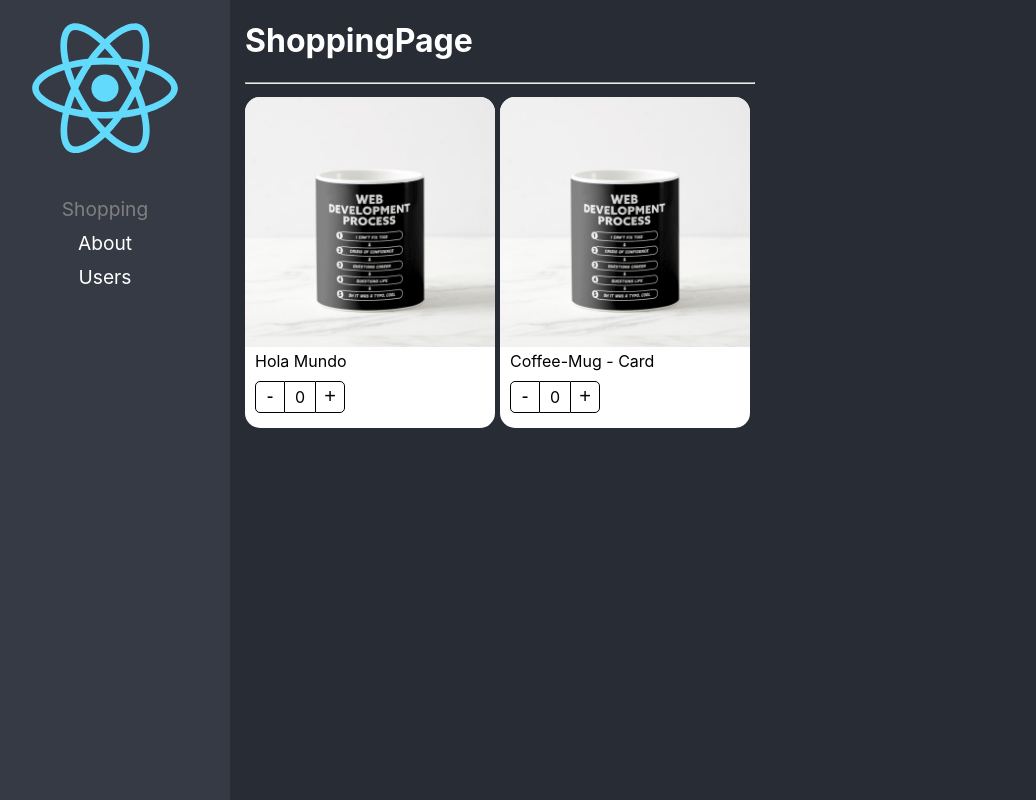
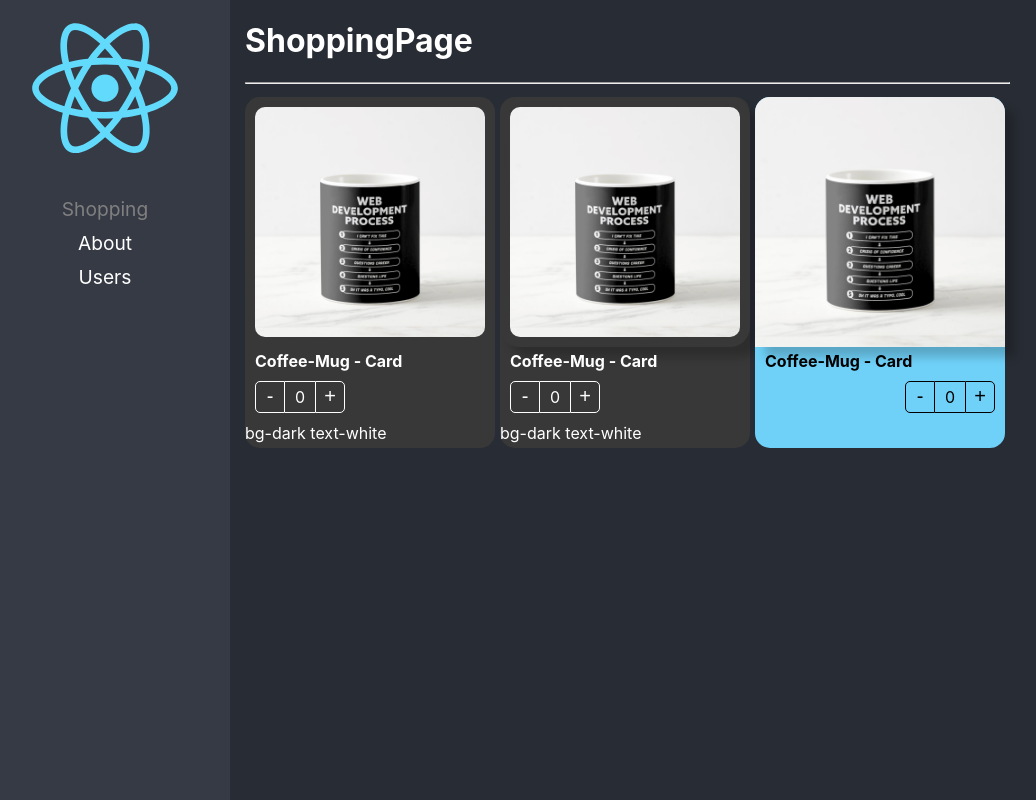
Before and after one commit to salcrom/react-app, a React (Create React App) app: page / in a window 1280 px wide. Shown: the whole page, without its empty margins (20-1056 px from the left). Built offline with nearby package versions, Linux system fonts and the light colour scheme.

Commit message:
Component Extend Styles - listo

```diff
--- a/src/02-component-patterns/components/ProductButtons.tsx
+++ b/src/02-component-patterns/components/ProductButtons.tsx
@@ -1,15 +1,24 @@
-import { useContext } from "react"
+import { CSSProperties, useContext } from "react"
 import { ProductContext } from "./ProductCard"
 
 import styles from '../styles/styles.module.css'
 
 
-export const ProductButtons = () => {
+export interface Props {
+    className?: string,
+    style?: CSSProperties;
+}
+
+
+export const ProductButtons = ( { className, style }: Props ) => {
 
     const { increaseBy, counter } = useContext( ProductContext )
 
     return (
-        <div className={ styles.buttonsContainer }>
+        <div
+            className={ `${styles.buttonsContainer} ${ className }` }
+            style={ style }
+        >
             <button
                 className={ styles.buttonMinus }
                 onClick={ () => increaseBy(-1) }
--- a/src/02-component-patterns/components/ProductCard.tsx
+++ b/src/02-component-patterns/components/ProductCard.tsx
@@ -1,7 +1,7 @@
-import { createContext } from 'react';
+import { createContext, CSSProperties, ReactElement } from 'react';
 
 import { useProduct } from '../hooks/useProduct'
-import { ProductCardProps, ProductContextProps } from '../interfaces/interfaces';
+import { ProductContextProps, Product } from '../interfaces/interfaces';
 
 import styles from '../styles/styles.module.css'
 
@@ -10,9 +10,16 @@
 const { Provider } = ProductContext;
 
 
+export interface Props {
+    product: Product;
+    children?: ReactElement | ReactElement[];
+    className?: string;
+    style?: CSSProperties;
+}
 
 
-export const ProductCard = ({ children, product }: ProductCardProps ) => {
+
+export const ProductCard = ({ children, product, className, style }: Props ) => {
 
     const { counter, increaseBy } = useProduct()
 
@@ -22,8 +29,11 @@
             increaseBy,
             product
         }}>
-            <div className={ styles.productCard }>
-                { children }
+            <div
+                className={ `${ styles.productCard } ${ className }` }
+                style={ style }
+            >
+                { children } { className }
             </div>
         </Provider>
     )
--- a/src/02-component-patterns/components/ProductImage.tsx
+++ b/src/02-component-patterns/components/ProductImage.tsx
@@ -1,12 +1,19 @@
-import { useContext } from "react";
+import { CSSProperties, useContext } from "react";
 import { ProductContext } from "./ProductCard";
 
 import noImage from '../assets/no-image.jpg'
 import styles from '../styles/styles.module.css'
 
 
+export interface Props {
+    className?: string;
+    img?: string;
+    style?: CSSProperties;
+}
 
-export const ProductImage = ({ img = '' }) => {
+
+
+export const ProductImage = ({ img, className, style }: Props) => {
 
     const { product } = useContext( ProductContext );
     let imgToShow: string;
@@ -20,6 +27,11 @@
     }
 
     return (
-        <img className={ styles.productImg } src={ imgToShow } alt="Product" />
+        <img
+            className={ `${styles.productImg} ${ className }` }
+            src={ imgToShow }
+            style={ style }
+            alt="Product"
+        />
     )
 }
--- a/src/02-component-patterns/components/ProductTitle.tsx
+++ b/src/02-component-patterns/components/ProductTitle.tsx
@@ -1,15 +1,25 @@
-import { useContext } from "react";
+import { CSSProperties, useContext } from "react";
 import { ProductContext } from "./ProductCard";
 
 import styles from '../styles/styles.module.css'
 
 
-export const ProductTitle = ({ title }: { title?: string }) => {
+export interface Props {
+    className?: string;
+    title?: string;
+    style?: CSSProperties;
+}
+
+
+export const ProductTitle = ({ title, className, style }: Props) => {
 
     const { product } = useContext( ProductContext );
 
     return (
-        <span className={ styles.productDescription }>
+        <span
+            className={ `${styles.productDescription} ${ className }` }
+            style={ style }
+        >
             { title ? title : product.title }
         </span>
     )
--- a/src/02-component-patterns/pages/ShoppingPage.tsx
+++ b/src/02-component-patterns/pages/ShoppingPage.tsx
@@ -1,5 +1,5 @@
 import { ProductButtons, ProductCard, ProductImage, ProductTitle } from "../components"
-
+import "../styles/custom-styles.css";
 
 const product = {
     id: '1',
@@ -20,16 +20,42 @@
                 flexWrap: 'wrap'
             }}>
 
-                <ProductCard product={ product } >
-                    <ProductCard.Image />
-                    <ProductCard.Title title={'Hola Mundo'} />
-                    <ProductButtons />
+                <ProductCard
+                    product={ product }
+                    className="bg-dark text-white"
+                >
+                    <ProductCard.Image className="custom-image" />
+                    <ProductCard.Title className="text-bold"/>
+                    <ProductButtons className="custom-buttons" />
                 </ProductCard>
 
-                <ProductCard product={ product } >
-                    <ProductImage />
-                    <ProductTitle />
-                    <ProductButtons />
+                <ProductCard
+                    product={ product }
+                    className="bg-dark text-white"
+                >
+                    <ProductImage
+                        className="custom-image"
+                        style={{ boxShadow: '10px 10px 10px rgba(0,0,0,0.2)' }} />
+                    <ProductTitle className="text-bold" />
+                    <ProductButtons className="custom-buttons" />
+                </ProductCard>
+
+                <ProductCard
+                    product={ product }
+                    style={{
+                        backgroundColor: '#70D1F8'
+                    }}
+                >
+                    <ProductImage style={{
+                        boxShadow: '10px 10px 10px rgba(0,0,0,0.2)'
+                    }} />
+                    <ProductTitle style={{
+                        fontWeight: 'bold'
+                    }} />
+                    <ProductButtons style={{
+                        display: 'flex',
+                        justifyContent: 'end'
+                    }} />
                 </ProductCard>
             </div>
         </div>
--- /dev/null
+++ b/src/02-component-patterns/styles/custom-styles.css
@@ -0,0 +1,23 @@
+
+.bg-dark {
+    background-color: rgb(56,56,56);
+}
+
+.text-white {
+    color: white;
+}
+
+.text-bold {
+    font-weight: bold;
+}
+
+.custom-image {
+    border-radius: 20px;
+    padding: 10px;
+    width: calc(100% - 20px);
+}
+
+.custom-buttons button, .custom-buttons div {
+    border-color: white;
+    color: white;
+}
```
Also changed, not shown: src/02-component-patterns/interfaces/interfaces.ts (+10 -12 lines).
